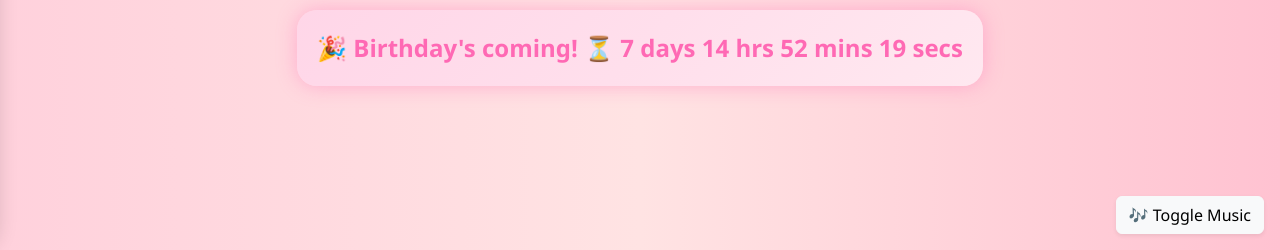
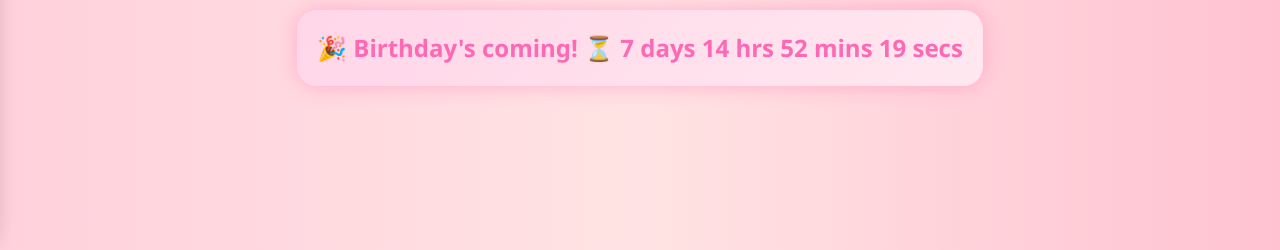
Before and after one commit to gana1219/niveebirthday, a plain HTML site: page index.html in a window 1280 px wide. Shown: the part 550-800 px from the top of the page. Drawn offline with nearby package versions, Linux system fonts and the light colour scheme.

Commit message:
Music Removed

```diff
--- a/index.html
+++ b/index.html
@@ -411,16 +411,7 @@
         <div id="contentContainer" class="row g-3"></div>
     </div>
 
-    <!-- Audio -->
-   <audio id="bgMusic" loop>
-  <source src="https://files.freemusicarchive.org/storage-freemusicarchive-org/music/no_curator/Keys_of_Moon_Music/Ambient/A_Tender_Love_-_Keys_of_Moon_Music.mp3" type="audio/mpeg">
-  Your browser does not support the audio element.
-</audio>
-
-<!-- Button -->
-<button onclick="toggleMusic()" class="btn btn-light position-fixed bottom-0 end-0 m-3 shadow-sm">
-  🎶 Toggle Music
-</button>
+
 
 
     <!-- Bootstrap JS -->
@@ -2627,25 +2618,6 @@ function shuffleArray(array) {
   let isPlaying = false; // Track state manually
   let isToggling = false; // Prevent rapid toggles
 
-  async function toggleMusic() {
-    if (isToggling) return; // Prevent overlapping calls
-    isToggling = true;
-
-    try {
-      if (!isPlaying) {
-        await music.play();
-        isPlaying = true;
-      } else {
-        music.pause();
-        isPlaying = false;
-      }
-    } catch (err) {
-      console.error("Audio play error:", err);
-    } finally {
-      isToggling = false;
-    }
-  }
-
         document.addEventListener("mousemove", function (e) {
         const heart = document.createElement("div");
         heart.textContent = "❤️";
```
